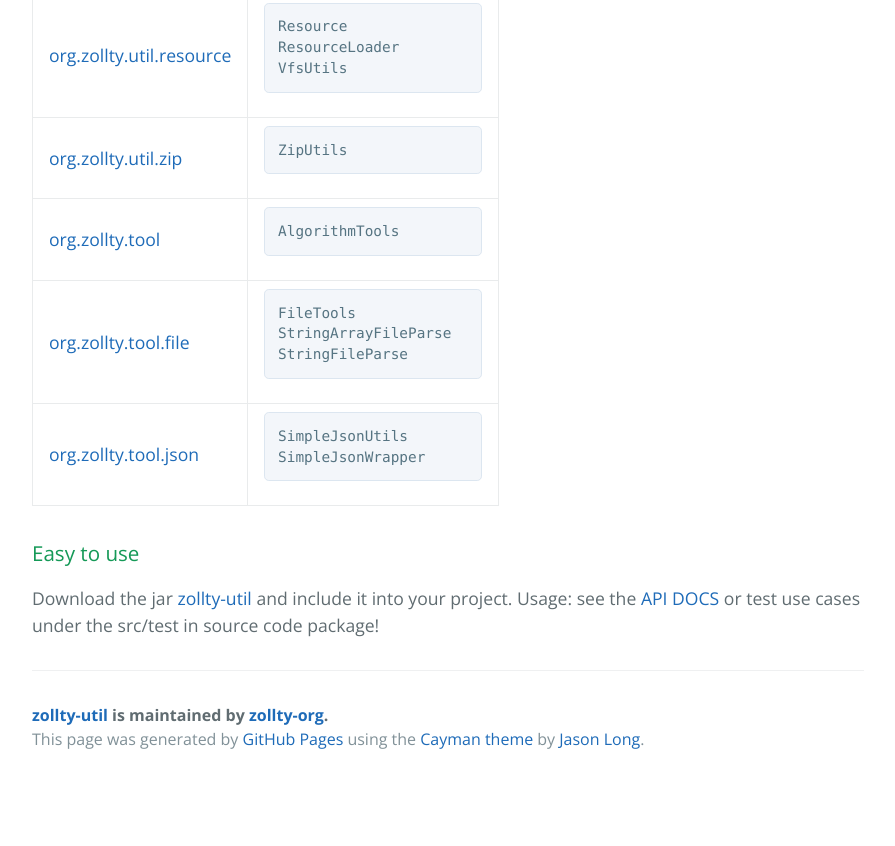
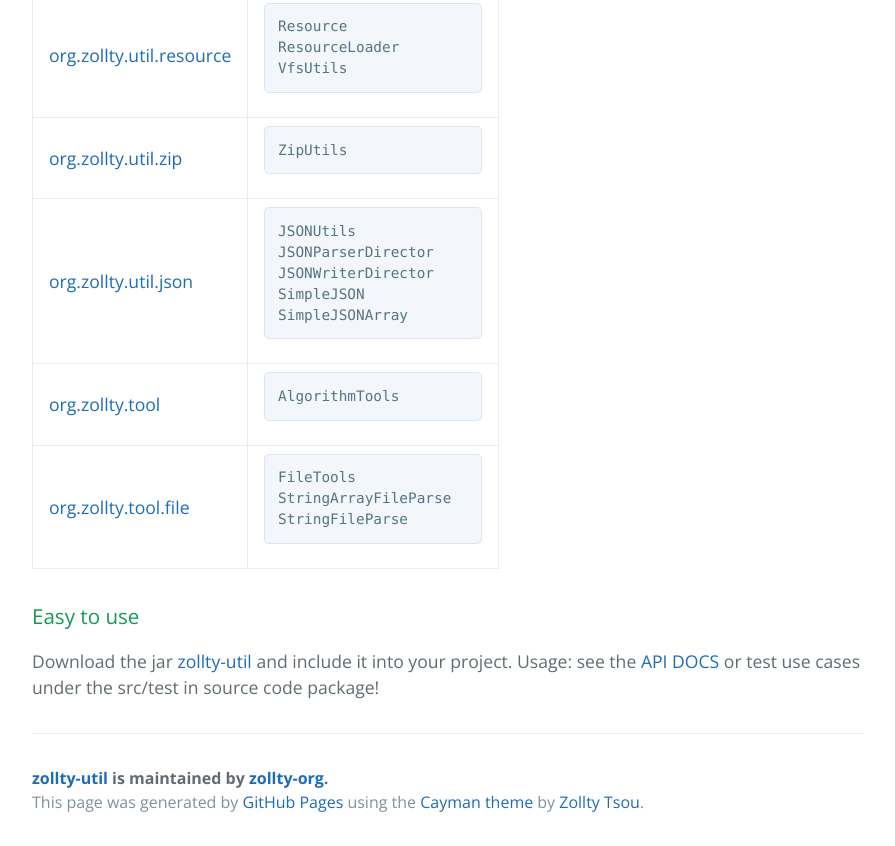
Before and after one commit to jretty-org/jretty-util, a plain HTML site: page index.html in a window 1280 px wide. Shown: the part 1287-2133 px from the top of the page, without its empty margins (192-1087 px from the left). Before the commit the page ends 2070 px from the top, so only its background shows below. Drawn offline with nearby package versions, Linux system fonts and the light colour scheme.

Commit message:
update docs

```diff
--- a/index.html
+++ b/index.html
@@ -25,7 +25,7 @@
 <p>A simple Java util's library.</p>
 
 <h3>
-<a id="utils-in-v2.0" class="anchor" href="#utils-in-v2.0" aria-hidden="true"><span class="octicon octicon-link"></span></a>Utils in version 2.0</h3>
+<a id="utils-in-v2.1.0" class="anchor" href="#utils-in-v2.1.0" aria-hidden="true"><span class="octicon octicon-link"></span></a>Utils in version 2.1.0</h3>
 
 <p>See: <a href="http://www.zollty.com/zollty-util/apidocs/" target="_blank">API DOCS</a></p>
 
@@ -90,6 +90,20 @@ ZipUtils
 </pre>
 </td>
 </tr>
+
+<tr>
+<td><a href="http://www.zollty.com/zollty-util/apidocs/org/zollty/util/json/package-summary.html" target="_blank">org.zollty.util.json</a></td>
+<td>
+<pre>
+JSONUtils
+JSONParserDirector
+JSONWriterDirector
+SimpleJSON
+SimpleJSONArray
+</pre>
+</td>
+</tr>
+
 <tr>
 <td><a href="http://www.zollty.com/zollty-util/apidocs/org/zollty/tool/package-summary.html" target="_blank">org.zollty.tool</a></td>
 <td>
@@ -108,15 +122,6 @@ StringFileParse
 </pre>
 </td>
 </tr>
-<tr>
-<td><a href="http://www.zollty.com/zollty-util/apidocs/org/zollty/tool/json/package-summary.html" target="_blank">org.zollty.tool.json</a></td>
-<td>
-<pre>
-SimpleJsonUtils
-SimpleJsonWrapper
-</pre>
-</td>
-</tr>
 </tbody>
 </table>
 
@@ -130,7 +135,7 @@ SimpleJsonWrapper
       <footer class="site-footer">
         <span class="site-footer-owner"><a href="https://github.com/zollty-org/zollty-util">zollty-util</a> is maintained by <a href="https://github.com/zollty-org">zollty-org</a>.</span>
 
-        <span class="site-footer-credits">This page was generated by <a href="https://pages.github.com">GitHub Pages</a> using the <a href="https://github.com/jasonlong/cayman-theme">Cayman theme</a> by <a href="https://twitter.com/jasonlong">Jason Long</a>.</span>
+        <span class="site-footer-credits">This page was generated by <a href="https://pages.github.com">GitHub Pages</a> using the <a href="https://github.com/jasonlong/cayman-theme">Cayman theme</a> by <a href="http://blog.zollty.com/b/about">Zollty Tsou</a>.</span>
       </footer>
 
     </section>
```
